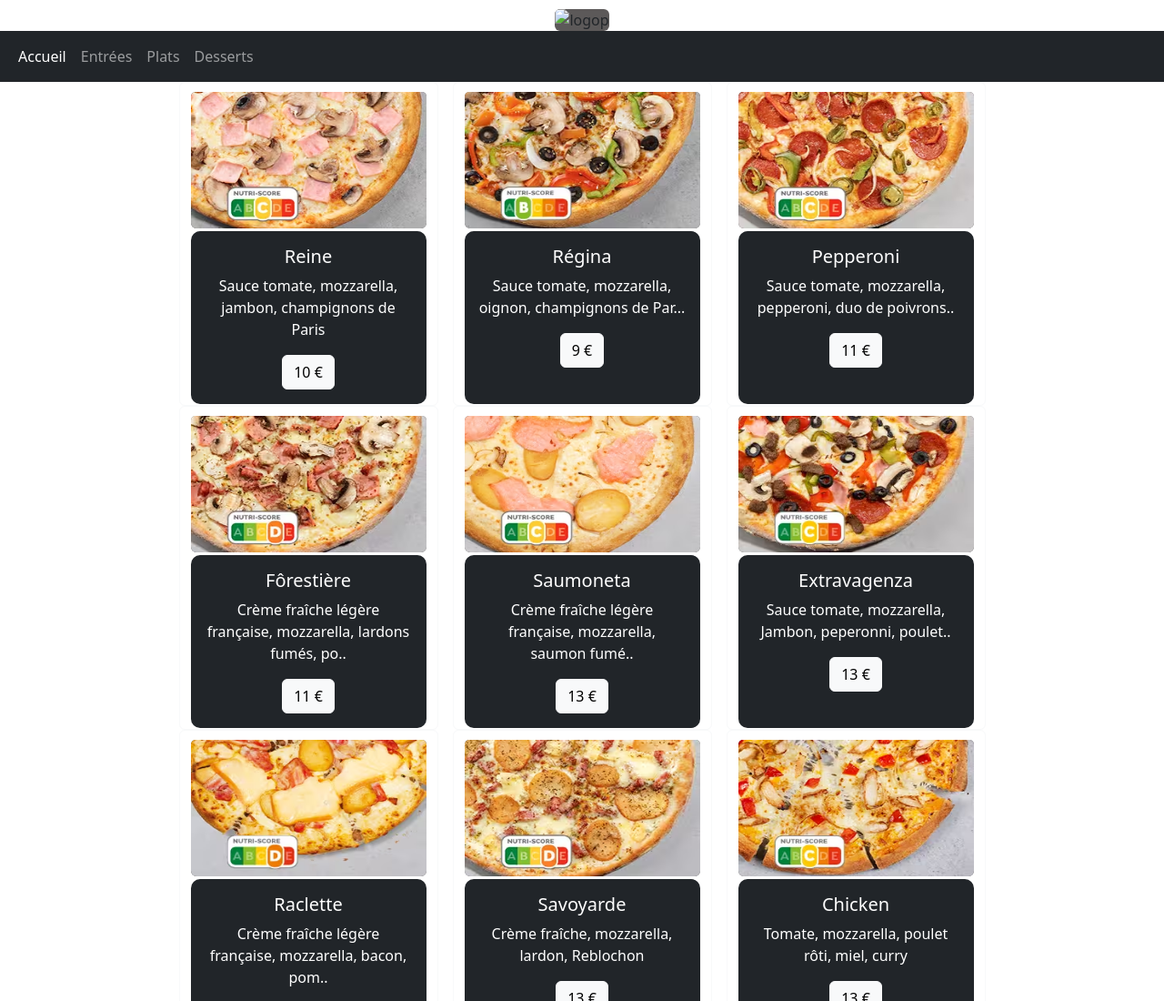
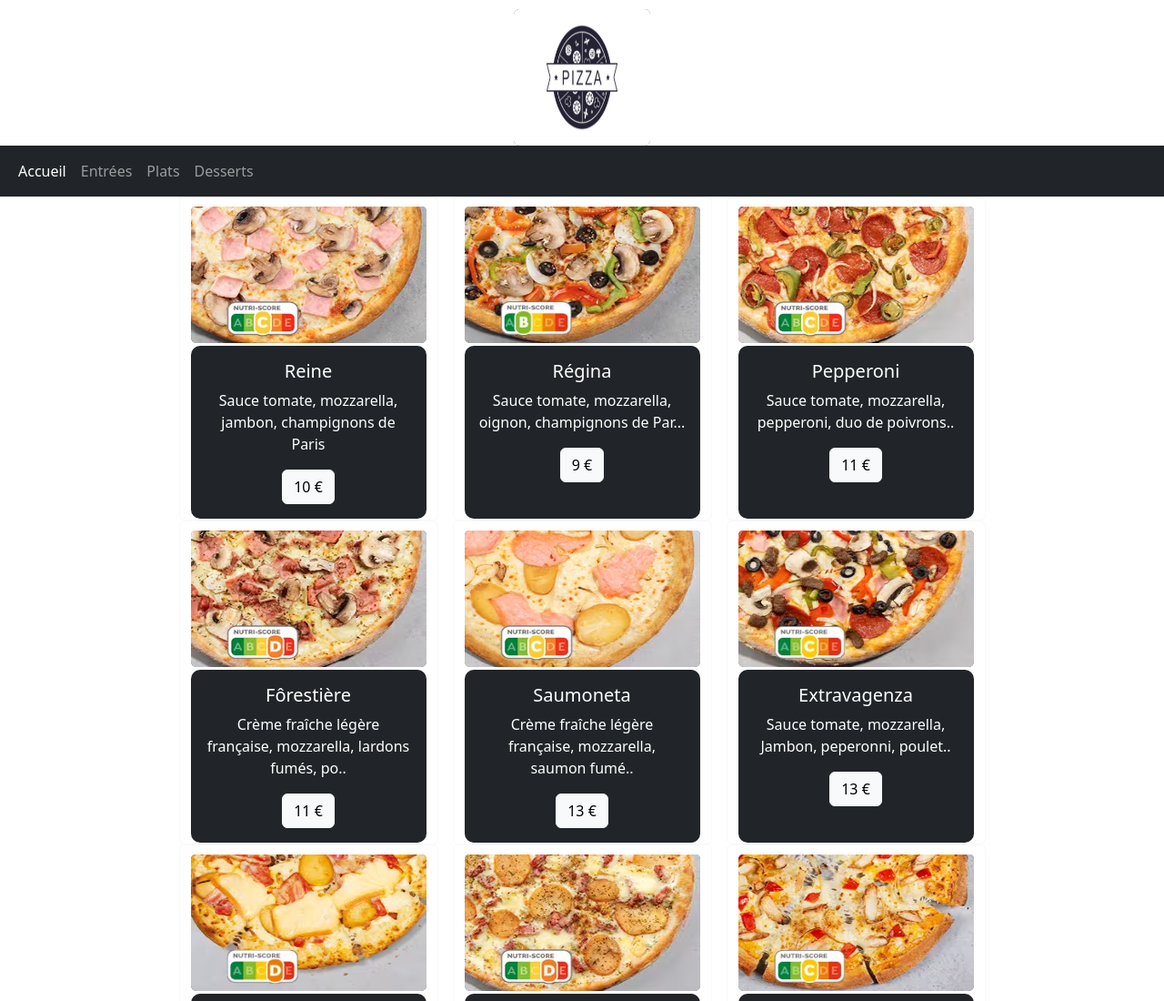
Before and after one commit to soopram/pizzerie, a plain HTML site: page index.html in a window 1280 px wide. Shown: the top 1100 px of the page at 91% size. Drawn offline with nearby package versions, Linux system fonts and the light colour scheme; files that its build step writes are made by us from their sources; the site is published under a folder, as on GitHub Pages, so addresses that start at the root find nothing.

```diff
--- a/index.html
+++ b/index.html
@@ -14,7 +14,7 @@
 
 <body>
     <header class="text-center">
-        <img src="/assets/img/logo.png" alt="logop">
+        <img src="assets/img/logo.png" alt="logop">
     </header>
     <nav class="navbar navbar-expand-lg bg-dark" data-bs-theme="dark">
         <div class="container-fluid">
```
